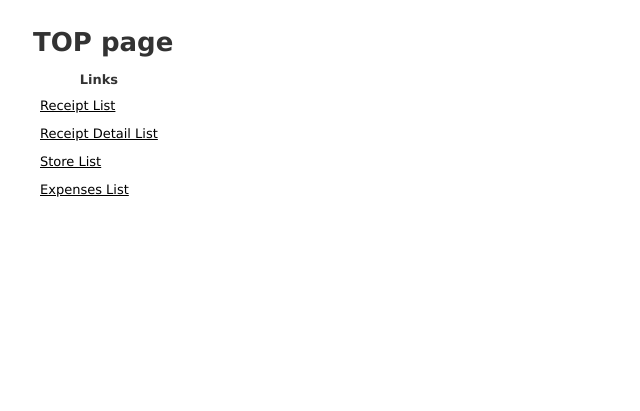
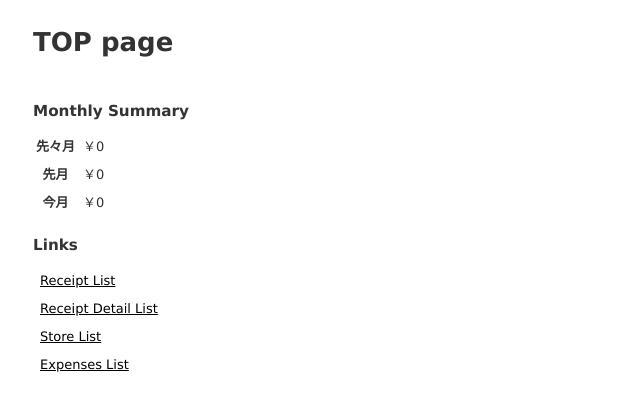
Before and after one commit to bbbar326/kakeibo, a Rails app: page / in a window 1280 px wide. Shown: the top 411 px of the page, without its empty margins (0-640 px from the left). Run offline with Rails 7, Linux system fonts and the light colour scheme; data that the repository does not hold is empty; style sheets or scripts are compiled from the project's sources; some libraries are stand-ins or nearby versions.

Commit message:
TOPページに月次サマリ追加

```diff
--- a/app/controllers/root_controller.rb
+++ b/app/controllers/root_controller.rb
@@ -1,4 +1,10 @@
 class RootController < ApplicationController
   def index
+    # 先々月の合計値
+    @last_last_month_summary = Receipt.joins(:receipt_details).where(date: Time.current.last_month.last_month.all_month).sum(:price)
+    # 先月の合計値
+    @last_month_summary = Receipt.joins(:receipt_details).where(date: Time.current.last_month.all_month).sum(:price)
+    # 今月の合計値
+    @this_month_summary = Receipt.joins(:receipt_details).where(date: Time.current.all_month).sum(:price)
   end
 end
--- a/app/views/root/index.html.erb
+++ b/app/views/root/index.html.erb
@@ -2,13 +2,30 @@
 
 <h1>TOP page</h1>
 
+<br/>
+
+<h3>Monthly Summary</h3>
+
 <table>
-  <thead>
+  <tbody>
     <tr>
-      <th>Links</th>
+      <th>先々月</th>
+      <td>￥<%=@last_last_month_summary %></td>
     </tr>
-  </thead>
+    <tr>
+      <th>先月</th>
+      <td>￥<%=@last_month_summary %></td>
+    </tr>
+    <tr>
+      <th>今月</th>
+      <td>￥<%=@this_month_summary %></td>
+    </tr>
+  </tbody>
+</table>
 
+<h3>Links</h3>
+
+<table>
   <tbody>
     <tr>
       <td><%= link_to 'Receipt List' , :controller => "receipts" %></td>
```
